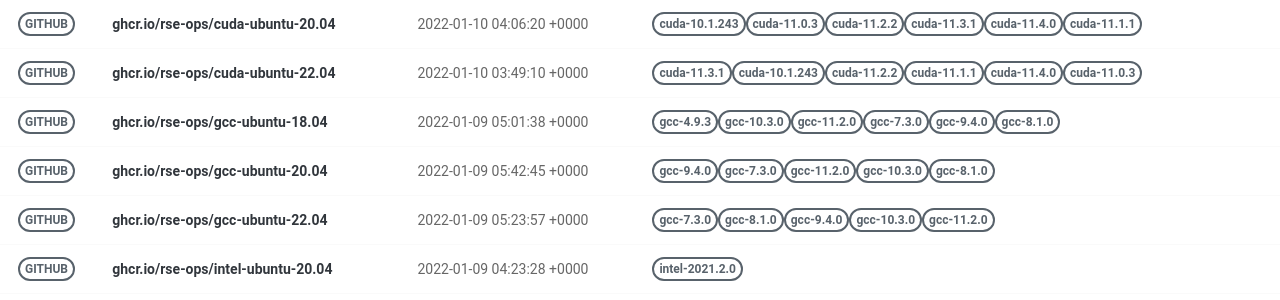
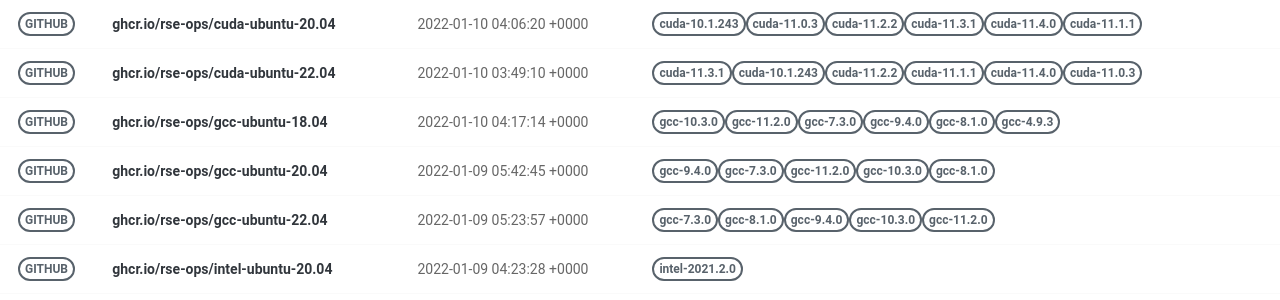
Before and after one commit to rse-ops/docker-images, a Jekyll site: the page built from pages/index.md, in a window 1280 px wide. Shown: the part 277-577 px from the top of the page. Built offline with Jekyll 4.4.1, drawn with Linux system fonts in a browser that asks for light colours; nearby versions of some CDN libraries.

Commit message:
Automated push to update library 2022-01-10

```diff
--- a/_library/ghcr.io-rse-ops-gcc-ubuntu-18.04.md
+++ b/_library/ghcr.io-rse-ops-gcc-ubuntu-18.04.md
@@ -1,14 +1,11 @@
 ---
 layout: container
 name: ghcr.io/rse-ops/gcc-ubuntu-18.04
-updated_at: 2022-01-09 05:01:38.902306
+updated_at: 2022-01-10 04:17:14.189589
 
 
 container_url: https://github.com/orgs/rse-ops/packages/container/package/gcc-ubuntu-18.04
 versions:
- - tag: gcc-4.9.3
-   dockerfile: https://github.com/rse-ops/docker-images/blob/main/ubuntu/gcc/Dockerfile
-   manifest: https://crane.ggcr.dev/manifest/ghcr.io/rse-ops/gcc-ubuntu-18.04:gcc-4.9.3
  - tag: gcc-10.3.0
    dockerfile: https://github.com/rse-ops/docker-images/blob/main/ubuntu/gcc/Dockerfile
    manifest: https://crane.ggcr.dev/manifest/ghcr.io/rse-ops/gcc-ubuntu-18.04:gcc-10.3.0
```
Also changed, not shown: other parts of _library/ghcr.io-rse-ops-gcc-ubuntu-18.04.md (+3 -0 lines).
